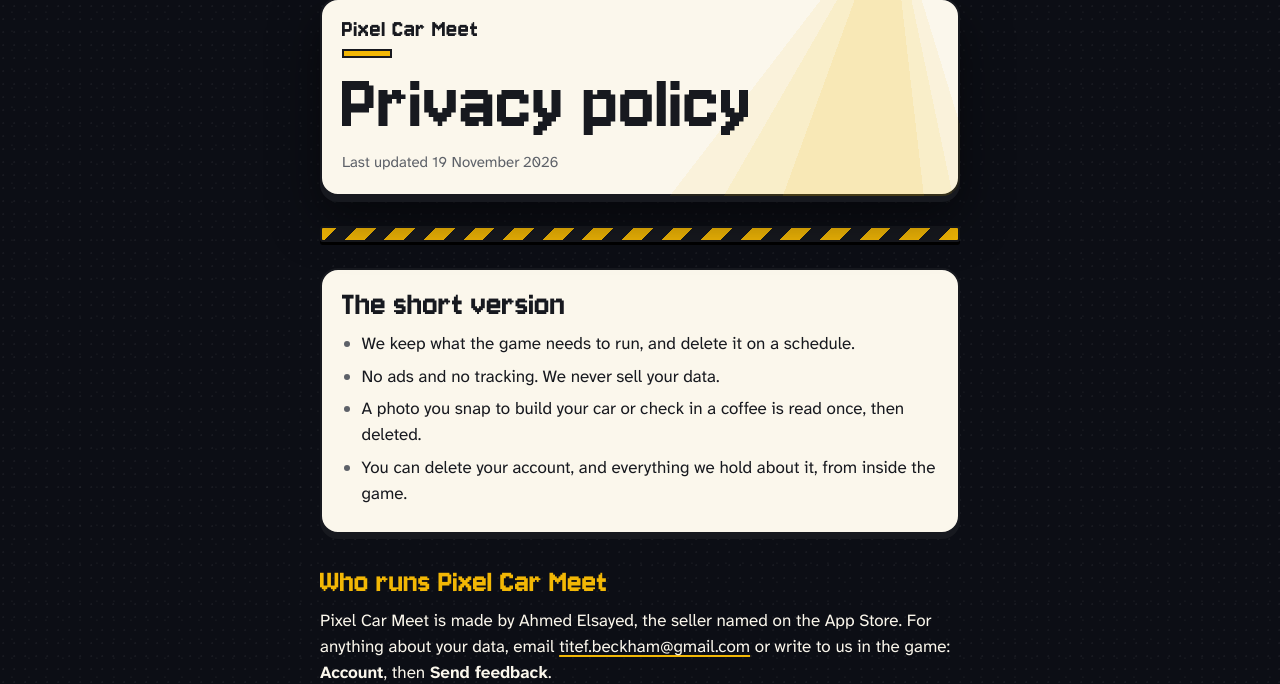
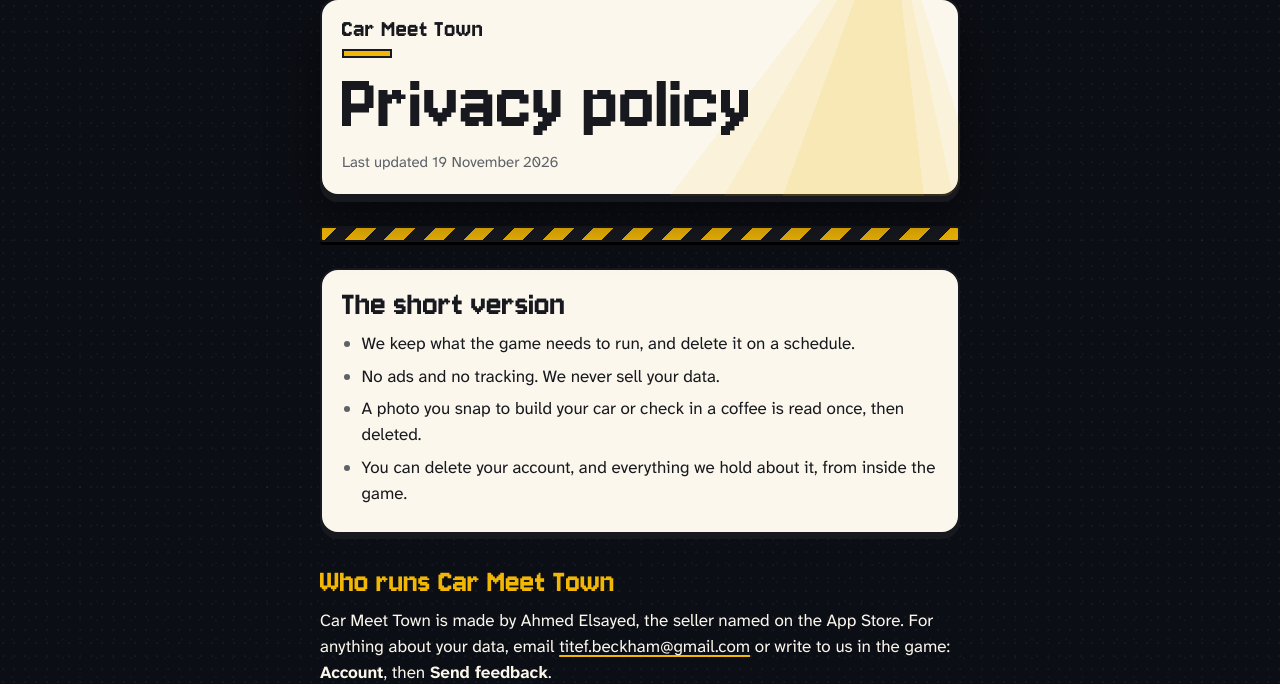
Before and after one commit to AhmedTitef/pixel-car-meet, a plain HTML site: page privacy.html in a window 1280 px wide. Shown: the part 116-800 px from the top of the page. Drawn offline with Linux system fonts and the light colour scheme.

Commit message:
The game's new name: Car Meet Town

```diff
--- a/privacy.html
+++ b/privacy.html
@@ -1,6 +1,6 @@
 <!doctype html>
 <!--
-  Pixel Car Meet privacy policy. Ready to host next to support.html and the fonts/ folder.
+  Car Meet Town privacy policy. Ready to host next to support.html and the fonts/ folder.
   Hosted on GitHub Pages (https://ahmedtitef.github.io/pixel-car-meet/). The contact is the support email Ahmed chose on
   19 Nov 2026 (his own Gmail), beside the game's own Send feedback; change both here, in support.html and in terms.html.
   Matches docs/SAFETY.md and docs/PLATFORM.md as of 16 Nov 2026. If what the game keeps changes, change this page.
@@ -9,8 +9,8 @@
 <head>
 <meta charset="utf-8">
 <meta name="viewport" content="width=device-width, initial-scale=1, viewport-fit=cover">
-<title>Pixel Car Meet privacy policy</title>
-<meta name="description" content="What Pixel Car Meet keeps, for how long, who helps run the game, and how to delete your account.">
+<title>Car Meet Town privacy policy</title>
+<meta name="description" content="What Car Meet Town keeps, for how long, who helps run the game, and how to delete your account.">
 <meta name="color-scheme" content="dark">
 <meta name="theme-color" content="#0c0e15">
 <style>
@@ -144,7 +144,7 @@
       <rect x="40" y="23" width="8" height="2" fill="#fff3c4"/>
     </svg>
     <div class="sign">
-      <p class="brand">Pixel Car Meet</p>
+      <p class="brand">Car Meet Town</p>
       <h1>Privacy policy</h1>
       <p class="updated">Last updated 19 November 2026</p>
     </div>
@@ -164,8 +164,8 @@
     </section>
 
     <section class="bay" aria-labelledby="who">
-      <h2 id="who">Who runs Pixel Car Meet</h2>
-      <p>Pixel Car Meet is made by Ahmed Elsayed, the seller named on the App Store. For anything about your data, email <a href="mailto:titef.beckham@gmail.com">titef.beckham@gmail.com</a> or write to us in the game: <strong>Account</strong>, then <strong>Send feedback</strong>.</p>
+      <h2 id="who">Who runs Car Meet Town</h2>
+      <p>Car Meet Town is made by Ahmed Elsayed, the seller named on the App Store. For anything about your data, email <a href="mailto:titef.beckham@gmail.com">titef.beckham@gmail.com</a> or write to us in the game: <strong>Account</strong>, then <strong>Send feedback</strong>.</p>
     </section>
 
     <section class="sheet" aria-labelledby="keep">
@@ -289,7 +289,7 @@
 
   <footer>
     <p>Questions: <a href="mailto:titef.beckham@gmail.com">titef.beckham@gmail.com</a>, or in the game: <strong>Account</strong>, then <strong>Send feedback</strong>.</p>
-    <p><a href="terms.html">Terms of use</a> · <a href="support.html">Pixel Car Meet support</a></p>
+    <p><a href="terms.html">Terms of use</a> · <a href="support.html">Car Meet Town support</a></p>
   </footer>
 </div>
 </body>
```
Also changed, not shown: index.html (+2 -2 lines), support.html (+5 -5 lines), terms.html (+5 -5 lines).
